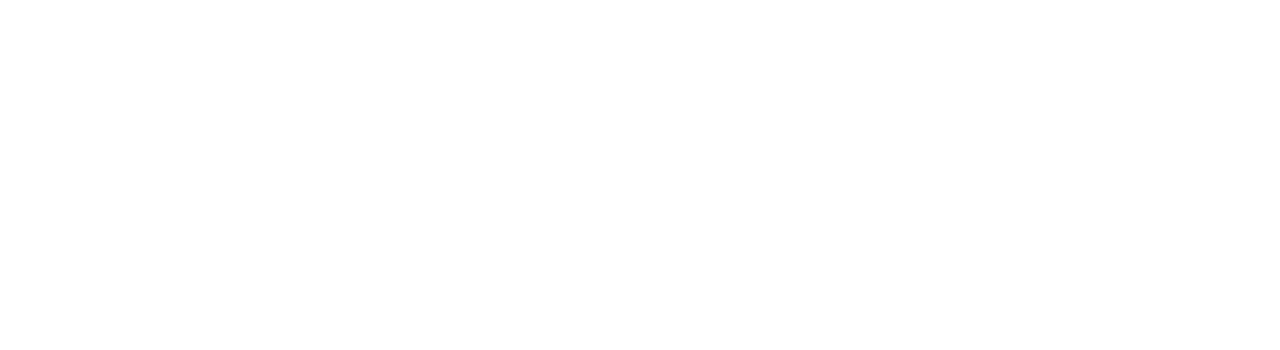
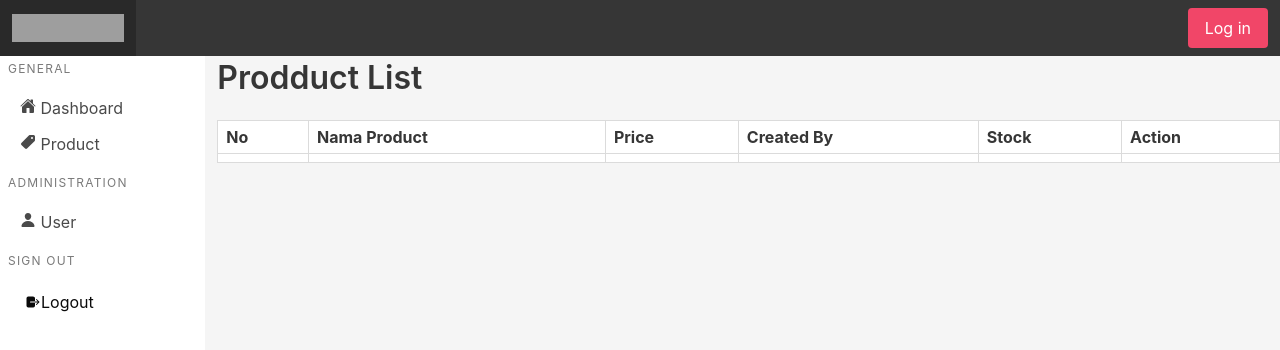
Before and after one commit to ujangaripin24/cargo-spacecraft, a React (Create React App) app: page /products in a window 1280 px wide. Before the commit this address had no page. Shown: the top 350 px of the page. Built offline with nearby package versions, Linux system fonts and the light colour scheme; grey boxes are pictures that could not be loaded.

Commit message:
6. product form has been createdgit log

```diff
--- a/src/App.js
+++ b/src/App.js
@@ -1,6 +1,8 @@
 import { BrowserRouter, Routes, Route } from "react-router-dom";
 import Dashboard from "./pages/Dashboard";
 import Login from "./components/Login";
+import Users from "./pages/Users";
+import Products from "./pages/Products"
 
 function App() {
   return (
@@ -9,6 +11,8 @@
         <Routes>
           <Route path="/" element={<Login/>}/>
           <Route path="/dashboard" element={<Dashboard/>}/>
+          <Route path="/users" element={<Users/>}/>
+          <Route path="/products" element={<Products/>}/>
         </Routes>
       </BrowserRouter>
     </div>
--- a/src/components/Login.jsx
+++ b/src/components/Login.jsx
@@ -1,5 +1,5 @@
 import React from 'react';
-import { IoLogInOutline, IoEyeOutline, IoDocumentTextOutline } from "react-icons/io5";
+import { IoLogInOutline, IoEyeOutline, IoDocumentTextOutline, IoRocketOutline } from "react-icons/io5";
 
 const Login = () => {
   return (
@@ -8,8 +8,19 @@
             <div className="container">
                 <div className="columns is-centered">
                     <div className="column is-4">
-                        <form className="box">
-                            <div className='field'>
+                        <div className='box'>
+                        <header class="card-header">
+                        <p class="card-header-title">
+                        <IoRocketOutline/> Login Form
+                        </p>
+                        <button class="card-header-icon" aria-label="more options">
+                        <span class="icon">
+                            <i class="fas fa-angle-down" aria-hidden="true"></i>
+                        </span>
+                        </button>
+                    </header>
+                        <form>
+                            <div className='field mt-3'>
                                 <label className="label"><IoDocumentTextOutline/> Email</label>
                                 <div className="control">
                                 <input className="input" type="text" placeholder="Text input"/>
@@ -25,6 +36,7 @@
                                 <button className="button is-success is-fullwidth"><IoLogInOutline/> Masuk</button>
                             </div>
                         </form>
+                        </div>
                     </div>
                 </div>
             </div>
--- /dev/null
+++ b/src/components/ProductList.jsx
@@ -0,0 +1,33 @@
+import React from 'react'
+
+const ProductList = () => {
+  return (
+    <div>
+    <h1 className="title">Prodduct List</h1>
+    <table className="table is-bordered is-striped is-narrow is-hoverable is-fullwidth">
+        <thead>
+            <tr>
+                <th>No</th>
+                <th>Nama Product</th>
+                <th>Price</th>
+                <th>Created By</th>
+                <th>Stock</th>
+                <th>Action</th>
+            </tr>
+        </thead>
+        <tbody>
+            <tr>
+                <td></td>
+                <td></td>
+                <td></td>
+                <td></td>
+                <td></td>
+                <td></td>
+            </tr>
+        </tbody>
+    </table>
+</div>
+  )
+}
+
+export default ProductList
--- /dev/null
+++ b/src/components/UserList.jsx
@@ -0,0 +1,31 @@
+import React from 'react'
+
+function UserList() {
+  return (
+    <div>
+        <h1 className="title">User List</h1>
+        <table className="table is-bordered is-striped is-narrow is-hoverable is-fullwidth">
+            <thead>
+                <tr>
+                    <th>No</th>
+                    <th>Nama</th>
+                    <th>Email</th>
+                    <th>Role</th>
+                    <th>Action</th>
+                </tr>
+            </thead>
+            <tbody>
+                <tr>
+                    <td></td>
+                    <td></td>
+                    <td></td>
+                    <td></td>
+                    <td></td>
+                </tr>
+            </tbody>
+        </table>
+    </div>
+  )
+}
+
+export default UserList
--- /dev/null
+++ b/src/pages/Products.jsx
@@ -0,0 +1,13 @@
+import React from 'react'
+import Layout from './Layout'
+import ProductList from '../components/ProductList'
+
+const Products = () => {
+  return (
+    <Layout>
+        <ProductList/>
+    </Layout>
+  )
+}
+
+export default Products
--- /dev/null
+++ b/src/pages/Users.jsx
@@ -0,0 +1,13 @@
+import React from 'react'
+import Layout from './Layout'
+import UserList from '../components/UserList'
+
+const Users = () => {
+  return (
+    <Layout>
+        <UserList/>
+    </Layout>
+  )
+}
+
+export default Users
```
Also changed, not shown: src/components/FormAddUser.jsx (added, +29 -0 lines).
